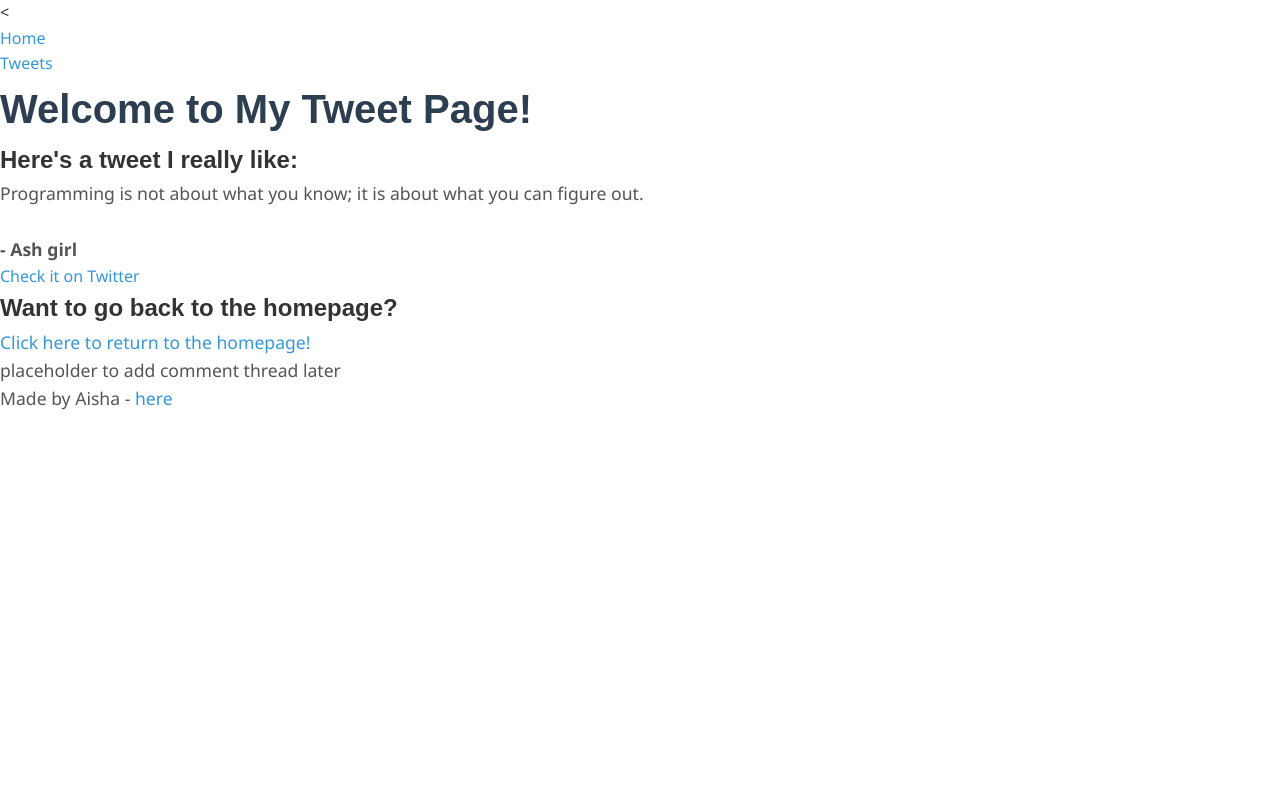
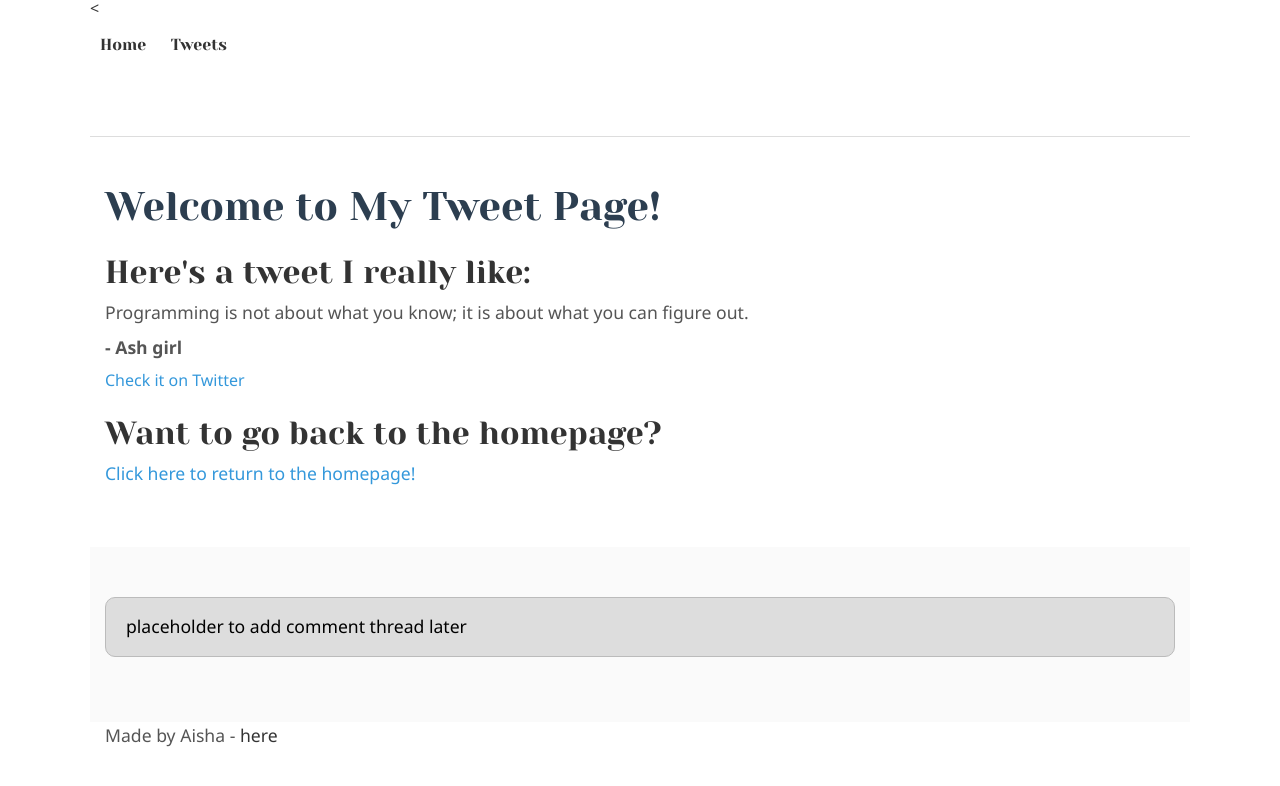
Before and after one commit to milaisha/My_First_Portfolio, a plain HTML site: page css_basic/tweets.html in a window 1280 px wide. Drawn offline with Linux system fonts and the light colour scheme.

Commit message:
add changes to htm.basics

```diff
--- a/css_basic/base.css
+++ b/css_basic/base.css
@@ -1,28 +1,200 @@
-/* base.css */
+/* Importing webfonts */
+/* (If you're learning CSS, you should disregard that) */
 
-/* Reset some default margins and padding for consistency across browsers */
-* {
-    margin: 0;
-    padding: 0;
-    box-sizing: border-box;
+@import url(https://fonts.googleapis.com/css?family=Yeseva+One);
+@import url(https://fonts.googleapis.com/css?family=Josefin+Sans:400,700,700italic,400italic);
+
+
+/* CSS reset rules */
+
+html, body {
+	height: 100%;
+	min-height: 100%;
+}
+html, body, div, span, applet, object, iframe,
+h1, h2, h3, h4, h5, h6, p, blockquote, pre,
+a, abbr, acronym, address, big, cite, code,
+del, dfn, img, ins, kbd, q, s, samp,
+small, strike, sub, sup, tt, var,
+b, u, i, center,
+dl, dt, dd,
+fieldset, form, label, legend,
+table, caption, tbody, tfoot, thead, tr, th, td,
+article, aside, canvas, details, embed,
+figure, figcaption, footer, header, hgroup,
+menu, nav, output, ruby, section, summary,
+time, mark, audio, video {
+	margin: 0;
+	padding: 0;
+	border: 0;
+	font-size: 100%;
+	font: inherit;
+	vertical-align: baseline;
+}
+/* HTML5 display-role reset for older browsers */
+article, aside, details, figcaption, figure,
+footer, header, hgroup, menu, nav, section {
+	display: block;
+}
+body {
+	line-height: 1;
+}
+blockquote, q {
+	quotes: none;
+}
+blockquote:before, blockquote:after,
+q:before, q:after {
+	content: '';
+	content: none;
+}
+table {
+	border-collapse: collapse;
+	border-spacing: 0;
 }
 
-/* Set a default font for the page */
+
+/* Fonts and colors */
+
 body {
-    font-family: Arial, sans-serif;
-    line-height: 1.6;
-    background-color: #f4f4f4;
-    color: #333;
+	font-family: 'Josefin Sans', serif;
+	color: rgba(0, 0, 0, 0.8);
+}
+h1, h2, h3, h4, h5, h6, header {
+	font-family: 'Yeseva One', sans-serif;
+}
+article {
+}
+header {
+	border-bottom: 1px solid rgb(221,221,221);
+	transition: border-bottom-color 1s ease;
+}
+header a {
+	color: rgba(0, 0, 0, 0.8);
+}
+aside {
+	background: #FAFAFA;
+}
+aside p {
+	border: 1px solid #bbb;
+	background: #ddd;
+	color: black;
+}
+footer a {
+	color: rgba(0, 0, 0, 0.8);
+}
+a {
+	color: #F80002;
 }
 
-/* Basic layout styles for body */
-body {
-    margin: 0;
-    padding: 0;
-    font-size: 16px;
-    background-color: #ffffff;
+
+/* Positioning and margins */
+
+@media (min-width: 1100px) {
+	body {
+		width: 1100px;
+		margin: 0 auto;
+	}
 }
 
-h1, h2, h3 {
-    font-family: 'Arial', sans-serif;
+article {
+	padding: 50px 15px;
 }
+article > *:first-child {
+	margin-top: 0;
+}
+aside {
+	padding: 50px 15px;
+}
+header .right {
+	float: right;
+	margin: 0 10px 15px;
+}
+
+
+/* Header */
+header {
+	padding: 20px 0;
+	height: 80px;
+}
+header ul {
+	list-style: none;
+	margin: 0;
+	padding: 0;
+}
+header li {
+	display: inline;
+	vertical-align:middle;
+}
+header li:first-child {
+	margin: 0;
+}
+header li a {
+	margin: 0 10px;
+}
+header li.logo {
+	font-size: 36px;
+}
+header a {
+	text-decoration: none;
+}
+
+
+/* Aside */
+
+aside p {
+	border-radius: 10px;
+	padding: 20px 20px;
+}
+
+
+/* Footer */
+
+footer {
+	padding: 5px 15px;
+	height: 80px;
+}
+
+
+/* Text styles and margins */
+
+p {
+	margin-bottom: 15px;
+}
+h1 {
+	font-size: 36px;
+	margin: 40px 0 20px;
+}
+h2 {
+	font-size: 32px;
+	margin: 30px 0 15px;
+}
+h3 {
+	font-size: 28px;
+	margin: 25px 0 10px;
+}
+h4 {
+	font-size: 20px;
+	font-weight: bold;
+	margin: 20px 0 10px;
+}
+h5 {
+	font-size: 18px;
+	font-weight: bold;
+	margin: 15px 0 10px;
+}
+h6 {
+	font-weight: bold;
+	margin: 5px 0;
+}
+
+@media (max-width: 800px) {
+  body.works_on_smartphone {
+  	display: block;
+  }
+  body.works_on_smartphone main {
+  	display: block;
+  }
+  header .right {
+  	float: none;
+  }
+}
```
